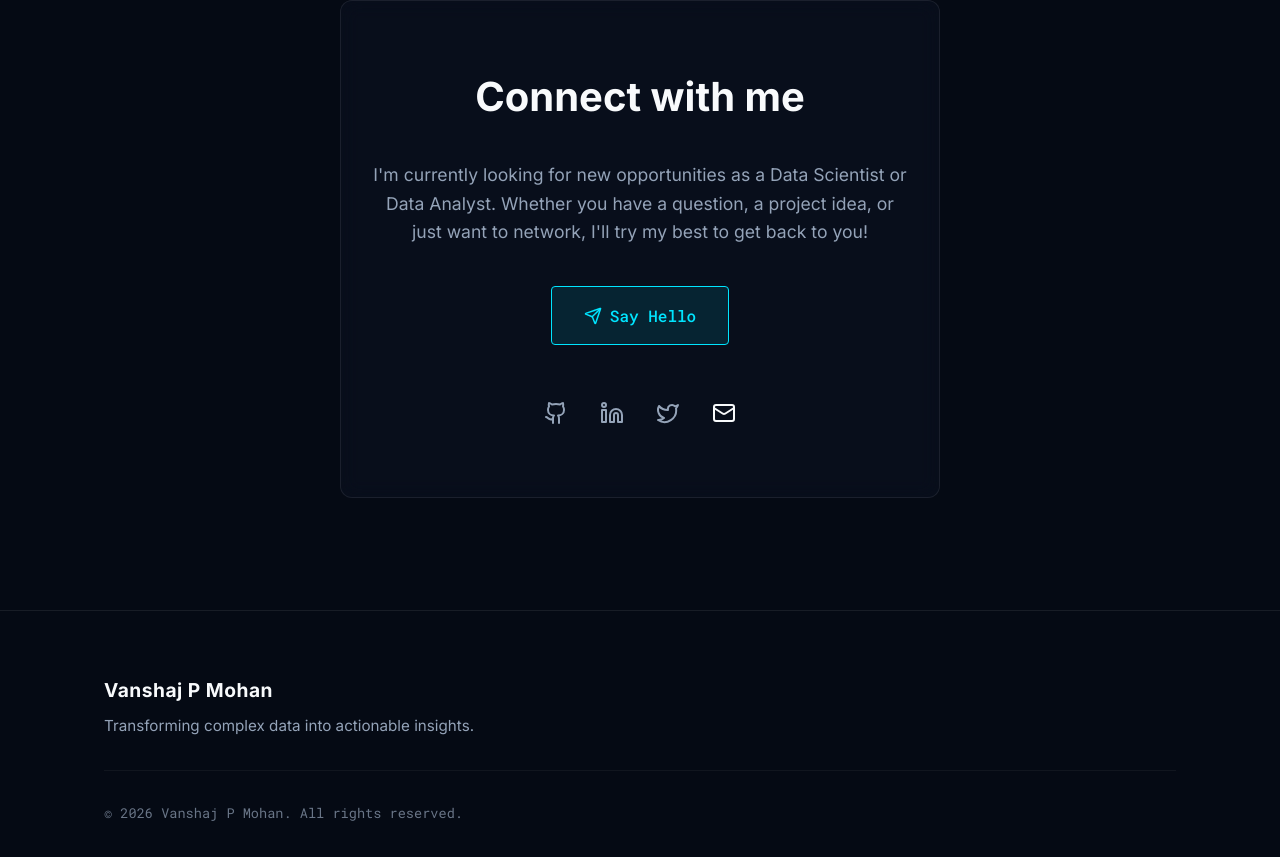
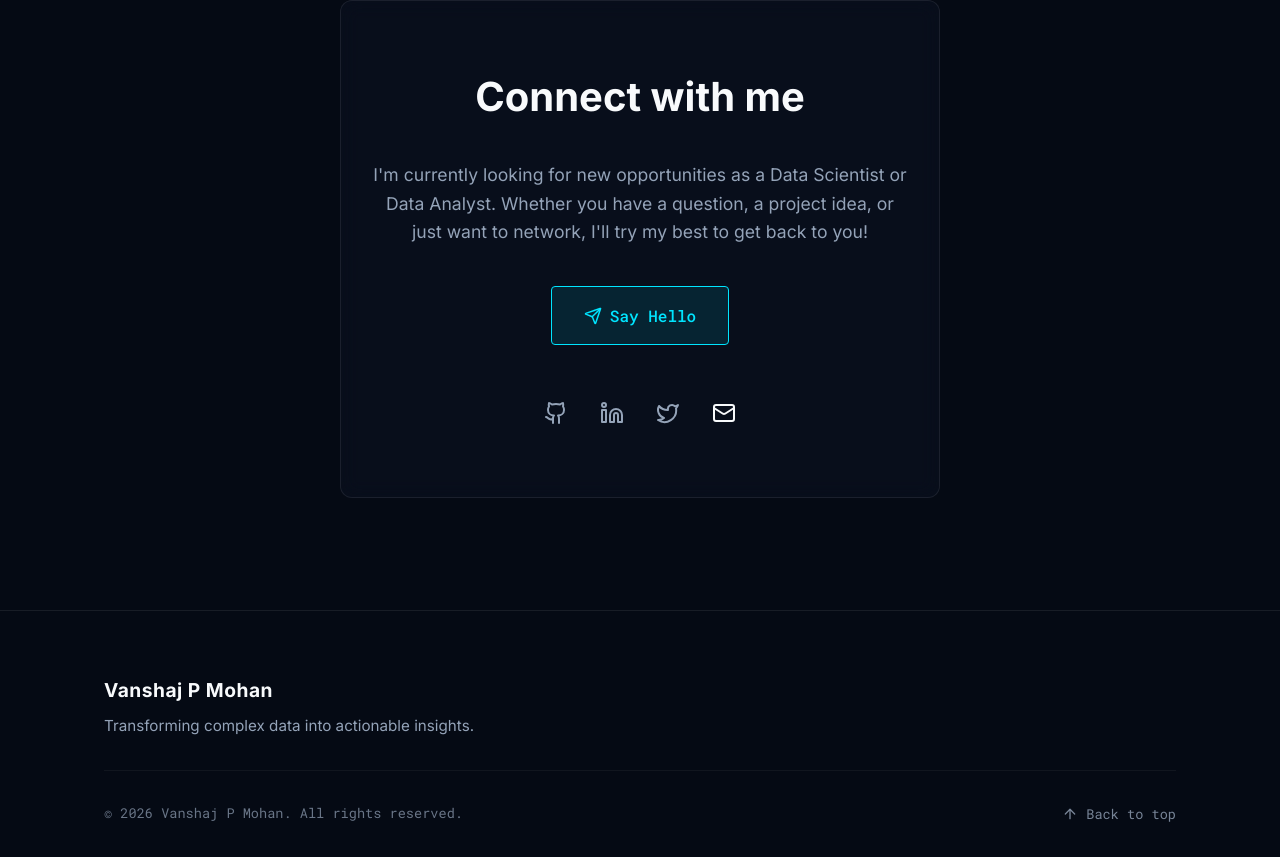
Before and after one commit to Vanshaj14Mohan/Portfolio, a React (Vite) app: page / in a window 1280 px wide. Shown: the part 5663-6520 px from the top of the page. Built offline with nearby package versions, Linux system fonts and the light colour scheme.

Commit message:
Portfolio

```diff
--- a/src/components/Footer.css
+++ b/src/components/Footer.css
@@ -68,6 +68,26 @@
   opacity: 0.7;
 }
 
+.back-to-top {
+  display: flex;
+  align-items: center;
+  gap: 0.5rem;
+  background: transparent;
+  border: none;
+  color: var(--text-secondary);
+  font-family: var(--mono-font, 'Roboto Mono', monospace);
+  font-size: 0.85rem;
+  cursor: pointer;
+  transition: color 0.3s ease, transform 0.3s ease;
+  padding: 0;
+  opacity: 0.8;
+}
+
+.back-to-top:hover {
+  color: var(--primary-color);
+  opacity: 1;
+}
+
 @media (max-width: 768px) {
   .footer-top {
     flex-direction: column;
--- a/src/components/Footer.jsx
+++ b/src/components/Footer.jsx
@@ -1,8 +1,12 @@
 import React from 'react';
-import { Github, Linkedin, Mail } from 'lucide-react';
+import { Github, Linkedin, Mail, ArrowUp } from 'lucide-react';
 import './Footer.css';
 
 const Footer = () => {
+  const scrollToTop = () => {
+    window.scrollTo({ top: 0, behavior: 'smooth' });
+  };
+
   return (
     <footer className="footer-section">
       <div className="container">
@@ -17,6 +21,9 @@ const Footer = () => {
           <p className="copyright">
             &copy; {new Date().getFullYear()} Vanshaj P Mohan. All rights reserved.
           </p>
+          <button onClick={scrollToTop} className="back-to-top">
+            <ArrowUp size={16} /> Back to top
+          </button>
         </div>
       </div>
     </footer>
```
